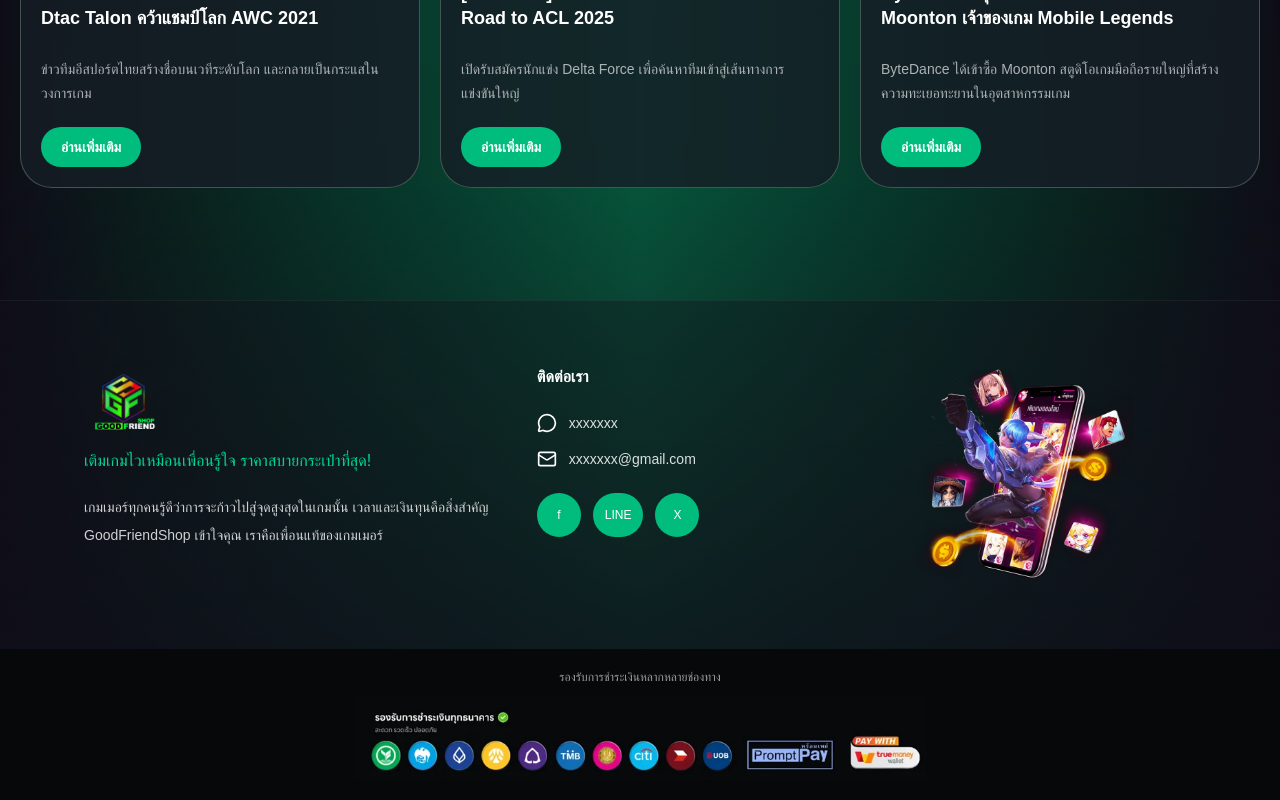
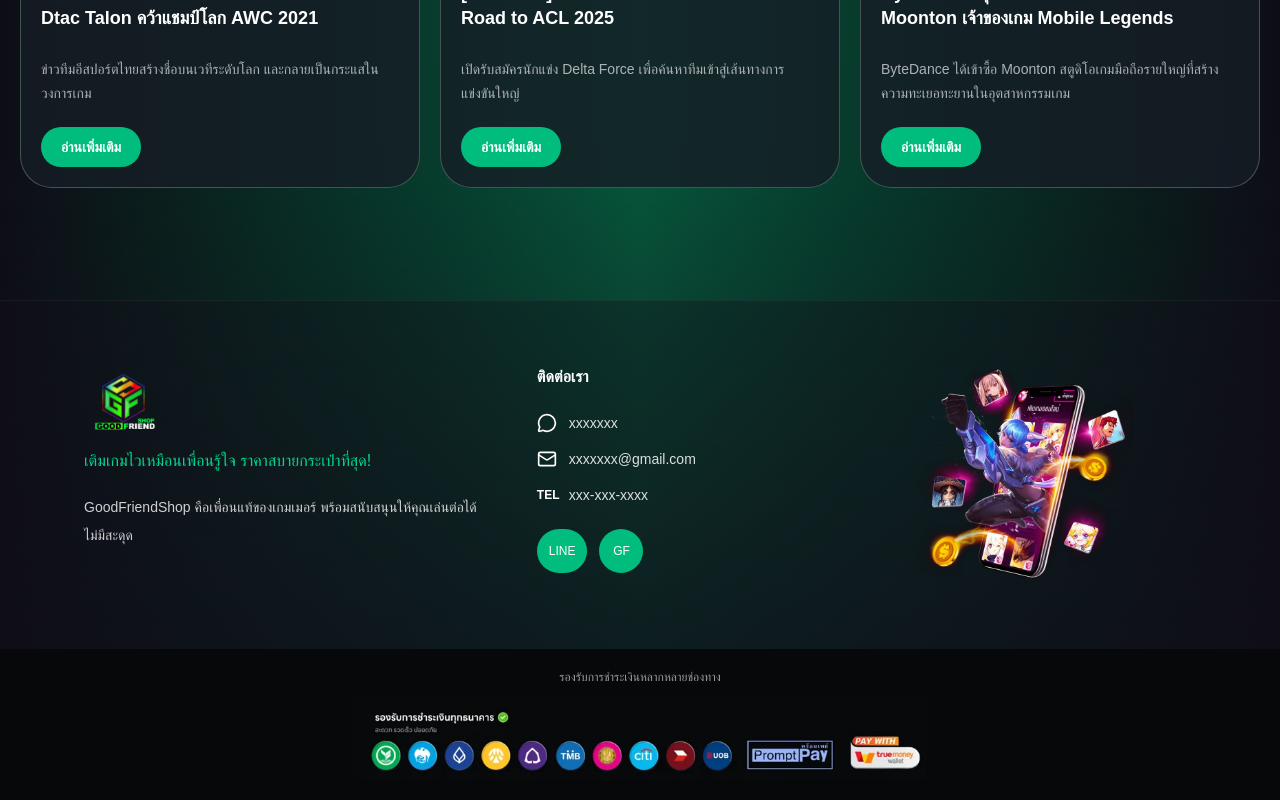
Before and after one commit to 34buildermaster-blip/goodfriendshop, a Next.js app in the folder frontend/: page /news in a window 1280 px wide. Shown: the part 2018-2818 px from the top of the page. Built offline with nearby package versions, Linux system fonts and the light colour scheme; no server answers; a web font is replaced by a local one.

Commit message:
Sync shared site chrome settings

```diff
--- a/frontend/src/app/layout.tsx
+++ b/frontend/src/app/layout.tsx
@@ -1,6 +1,7 @@
 import type { Metadata } from "next";
 import localFont from "next/font/local";
 import { FloatingAdminChat } from "@/components/floating-admin-chat";
+import { SiteSettingsProvider } from "@/components/site-settings-provider";
 import "./globals.css";
 
 const siteUrl = process.env.NEXT_PUBLIC_SITE_URL ?? "https://goodfriendshop.com";
@@ -77,8 +78,10 @@
   return (
     <html lang="th" className={`${lineSeedSansTh.variable} h-full antialiased`}>
       <body className="min-h-full flex flex-col">
-        {children}
-        <FloatingAdminChat />
+        <SiteSettingsProvider>
+          {children}
+          <FloatingAdminChat />
+        </SiteSettingsProvider>
       </body>
     </html>
   );
--- a/frontend/src/components/floating-admin-chat.tsx
+++ b/frontend/src/components/floating-admin-chat.tsx
@@ -1,22 +1,12 @@
 "use client";
 
 import Link from "next/link";
-import { useEffect, useMemo, useState } from "react";
+import { useMemo, useState } from "react";
 import { Headphones, MessageCircle, X } from "lucide-react";
-import { getSiteContent, type SiteSettings } from "@/lib/api";
+import { cleanSiteSettingValue, useSiteSettings } from "@/components/site-settings-provider";
 
-function cleanValue(value?: string | null) {
-  const cleaned = value?.trim() ?? "";
-
-  if (!cleaned || /^x+$/i.test(cleaned)) {
-    return "";
-  }
-
-  return cleaned;
-}
-
-function lineHref(settings: SiteSettings | null) {
-  const line = cleanValue(settings?.contact_line);
+function lineHref(lineValue?: string | null) {
+  const line = cleanSiteSettingValue(lineValue);
 
   if (!line) {
     return "/contact";
@@ -38,18 +28,12 @@
 }
 
 export function FloatingAdminChat() {
-  const [settings, setSettings] = useState<SiteSettings | null>(null);
+  const settings = useSiteSettings();
   const [open, setOpen] = useState(false);
 
-  useEffect(() => {
-    getSiteContent()
-      .then((content) => setSettings(content?.settings ?? null))
-      .catch(() => setSettings(null));
-  }, []);
-
-  const href = useMemo(() => lineHref(settings), [settings]);
+  const href = useMemo(() => lineHref(settings.contact_line), [settings.contact_line]);
   const external = isExternalUrl(href);
-  const lineLabel = cleanValue(settings?.contact_line);
+  const lineLabel = cleanSiteSettingValue(settings.contact_line);
 
   return (
     <div className="fixed bottom-5 right-4 z-[80] flex flex-col items-end gap-3 sm:bottom-7 sm:right-7">
--- a/frontend/src/components/site-chrome.tsx
+++ b/frontend/src/components/site-chrome.tsx
@@ -1,3 +1,5 @@
+"use client";
+
 import Image from "next/image";
 import Link from "next/link";
 import {
@@ -8,6 +10,7 @@
   ShoppingBag,
 } from "lucide-react";
 import { AccountButton } from "@/components/account-button";
+import { cleanSiteSettingValue, useSiteSettings } from "@/components/site-settings-provider";
 import { navItems } from "@/lib/site-data";
 import { assetPath } from "@/lib/paths";
 
@@ -20,17 +23,23 @@
   logoPath?: string;
   logoText?: string;
 }) {
+  const settings = useSiteSettings();
+  const resolvedLogoPath =
+    logoPath === "/figma/logo-goodfriend.webp" ? (settings.logo_path ?? logoPath) : logoPath;
+  const resolvedLogoText =
+    logoText === "Good Friend Shop" ? (settings.site_name ?? logoText) : logoText;
+
   return (
     <header className="fixed inset-x-0 top-0 z-50 border-b border-white/5 bg-[#0e0d17]/80 backdrop-blur-xl">
       <div className="mx-auto flex h-[82px] max-w-[1440px] items-center gap-5 px-5 lg:px-11">
         <Link className="relative flex h-16 w-[230px] shrink-0 items-center text-lg font-bold tracking-wide text-white" href="/">
           <Image
-            alt={logoText}
+            alt={resolvedLogoText}
             className="object-contain object-left"
             fill
             priority
             sizes="230px"
-            src={assetPath(logoPath)}
+            src={assetPath(resolvedLogoPath)}
           />
         </Link>
 
@@ -241,25 +250,36 @@
 }
 
 export function SiteFooter() {
+  const settings = useSiteSettings();
+  const logoPath = settings.logo_path ?? "/figma/logo-goodfriend.webp";
+  const siteName = settings.site_name ?? "Good Friend Shop";
+  const lineLabel = cleanSiteSettingValue(settings.contact_line) || "xxxxxxx";
+  const emailLabel = cleanSiteSettingValue(settings.contact_email) || "xxxxxxx@gmail.com";
+  const phoneLabel = cleanSiteSettingValue(settings.contact_phone);
+  const socialItems = [
+    cleanSiteSettingValue(settings.facebook_label) ? "f" : null,
+    lineLabel ? "LINE" : null,
+    siteName ? "GF" : null,
+  ].filter((item): item is string => Boolean(item));
+
   return (
     <footer className="mt-12 border-t border-white/5 bg-[rgba(18,16,26,0.35)]">
       <div className="mx-auto grid max-w-6xl gap-10 px-5 py-16 lg:grid-cols-[1.2fr_0.8fr_1fr]">
         <div>
           <div className="relative h-20 w-64">
             <Image
-              alt="Good Friend Shop"
+              alt={siteName}
               className="object-contain object-left"
               fill
               sizes="256px"
-              src={assetPath("/figma/logo-goodfriend.webp")}
+              src={assetPath(logoPath)}
             />
           </div>
           <p className="mt-1 font-medium text-emerald-400">
-            เติมเกมไวเหมือนเพื่อนรู้ใจ ราคาสบายกระเป๋าที่สุด!
+            {settings.footer_tagline}
           </p>
           <p className="mt-5 max-w-md text-sm leading-7 text-white/80">
-            เกมเมอร์ทุกคนรู้ดีว่าการจะก้าวไปสู่จุดสูงสุดในเกมนั้น เวลาและเงินทุนคือสิ่งสำคัญ
-            GoodFriendShop เข้าใจคุณ เราคือเพื่อนแท้ของเกมเมอร์
+            {settings.footer_description}
           </p>
         </div>
         <div>
@@ -267,15 +287,23 @@
           <div className="mt-6 space-y-4 text-sm text-white/85">
             <p className="flex items-center gap-3">
               <MessageCircle className="text-white" size={20} />
-              xxxxxxx
+              {lineLabel}
             </p>
             <p className="flex items-center gap-3">
               <Mail className="text-white" size={20} />
-              xxxxxxx@gmail.com
+              {emailLabel}
             </p>
+            {phoneLabel ? (
+              <p className="flex items-center gap-3">
+                <span className="grid h-5 w-5 place-items-center text-xs font-bold text-white">
+                  TEL
+                </span>
+                {phoneLabel}
+              </p>
+            ) : null}
           </div>
           <div className="mt-6 flex gap-3">
-            {["f", "LINE", "X"].map((item) => (
+            {socialItems.map((item) => (
               <span
                 className="grid h-11 min-w-11 place-items-center rounded-full bg-emerald-500 px-3 text-xs font-medium text-white"
                 key={item}
--- /dev/null
+++ b/frontend/src/components/site-settings-provider.tsx
@@ -0,0 +1,67 @@
+"use client";
+
+import {
+  createContext,
+  useContext,
+  useEffect,
+  useMemo,
+  useState,
+  type ReactNode,
+} from "react";
+import { getSiteContent, type SiteSettings } from "@/lib/api";
+
+const defaultSiteSettings: SiteSettings = {
+  site_name: "Good Friend Shop",
+  logo_path: "/figma/logo-goodfriend.webp",
+  footer_tagline: "เติมเกมไวเหมือนเพื่อนรู้ใจ ราคาสบายกระเป๋าที่สุด!",
+  footer_description:
+    "GoodFriendShop คือเพื่อนแท้ของเกมเมอร์ พร้อมสนับสนุนให้คุณเล่นต่อได้ไม่มีสะดุด",
+  contact_line: "xxxxxxx",
+  contact_email: "xxxxxxx@gmail.com",
+  contact_phone: "xxx-xxx-xxxx",
+  facebook_label: "xxxxxx",
+};
+
+const SiteSettingsContext = createContext<SiteSettings>(defaultSiteSettings);
+
+export function SiteSettingsProvider({ children }: { children: ReactNode }) {
+  const [settings, setSettings] = useState<SiteSettings>(defaultSiteSettings);
+
+  useEffect(() => {
+    let active = true;
+
+    getSiteContent()
+      .then((content) => {
+        if (active && content?.settings) {
+          setSettings((current) => ({ ...current, ...content.settings }));
+        }
+      })
+      .catch(() => null);
+
+    return () => {
+      active = false;
+    };
+  }, []);
+
+  const value = useMemo(() => settings, [settings]);
+
+  return (
+    <SiteSettingsContext.Provider value={value}>
+      {children}
+    </SiteSettingsContext.Provider>
+  );
+}
+
+export function useSiteSettings() {
+  return useContext(SiteSettingsContext);
+}
+
+export function cleanSiteSettingValue(value?: string | null) {
+  const cleaned = value?.trim() ?? "";
+
+  if (!cleaned || /^x+$/i.test(cleaned)) {
+    return "";
+  }
+
+  return cleaned;
+}
```
